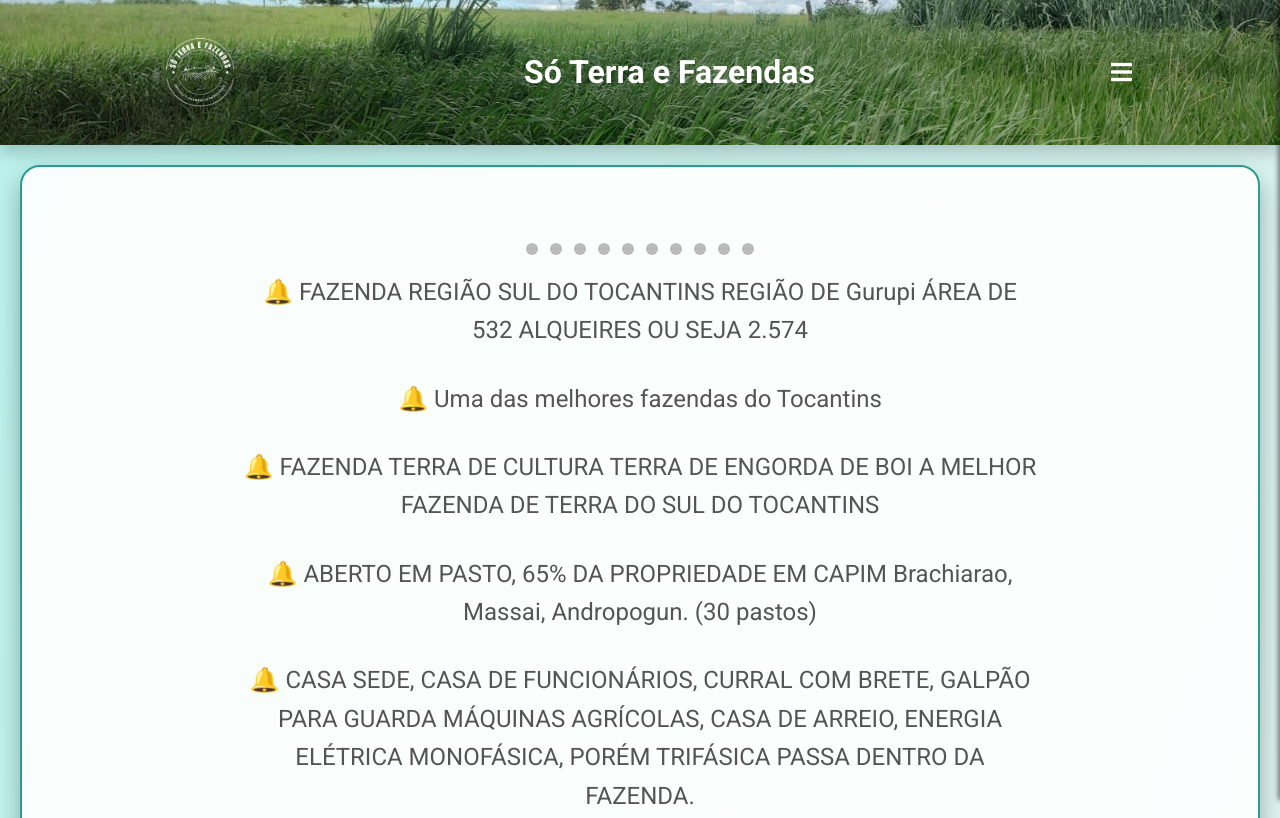
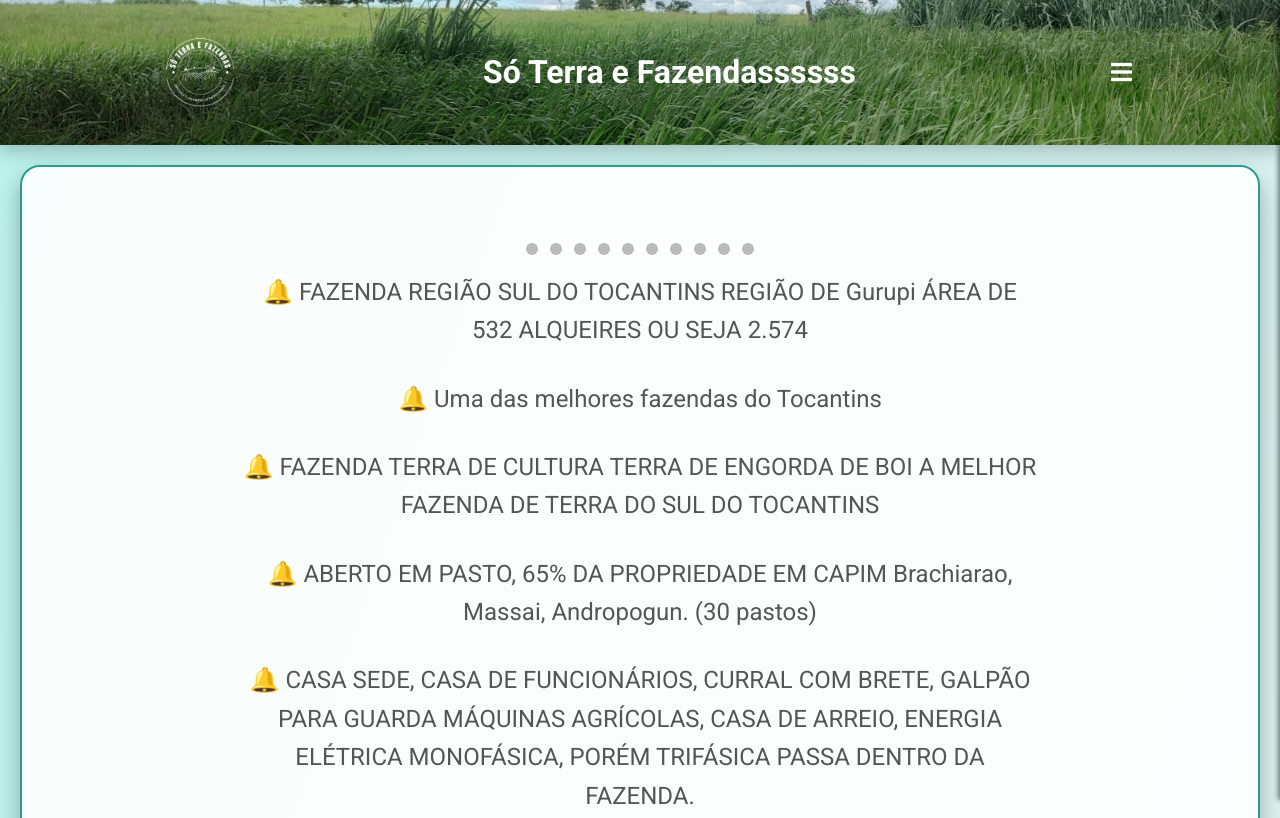
Before and after one commit to thaydionIA/Site-fazenda, a plain HTML site: page index.html in a window 1280 px wide. Shown: the top 818 px of the page. Drawn offline with Linux system fonts and the light colour scheme; a script that the page names is missing.

Commit message:
tentativa

```diff
--- a/index.html
+++ b/index.html
@@ -20,7 +20,7 @@
     <header>
         <div class="container header-content">
             <img src="images/logof.png" alt="Logo da Venda de Fazendas" class="logo">
-            <h1>Só Terra e Fazendas</h1>
+            <h1>Só Terra e Fazendassssss</h1>
             <button id="menu-toggle" class="menu-toggle">
                 <i class="fas fa-bars"></i>
             </button>
```
